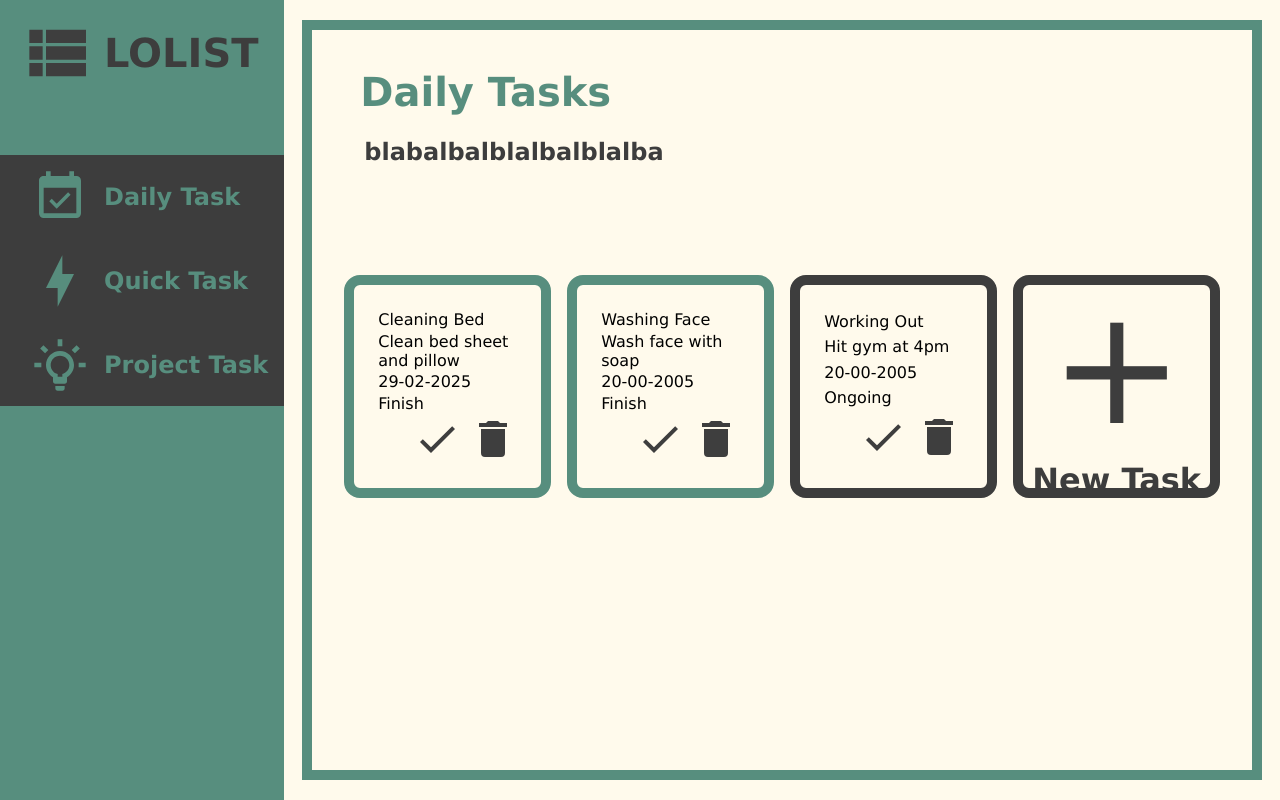
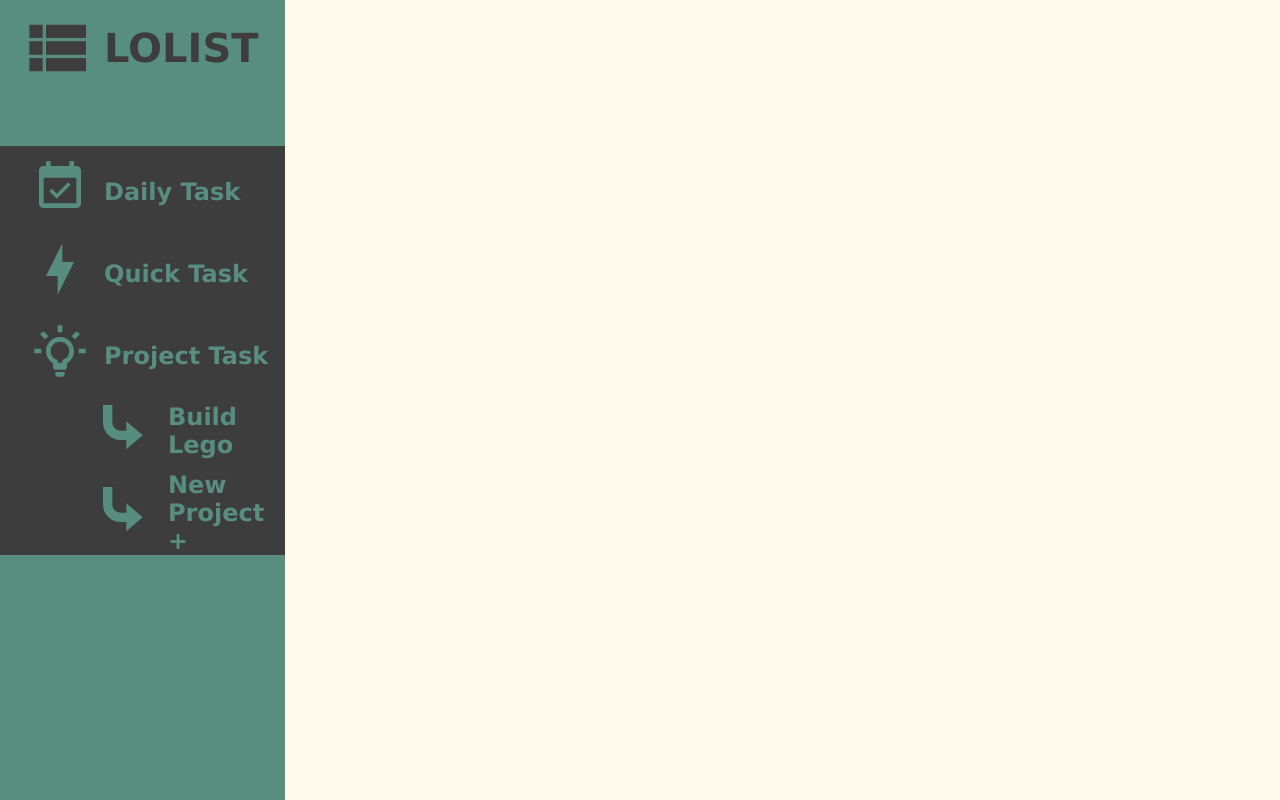
Before and after one commit to Nand-o/Project-Todo-List, a website built with webpack: page src/index.html in a window 1280 px wide. Built offline with nearby package versions, Linux system fonts and the light colour scheme.

Commit message:
Done making DOM to show the project, and start working with the DOM Dashboard.

```diff
--- a/src/DOM.js
+++ b/src/DOM.js
@@ -1,9 +1,11 @@
 import { Task, addTask } from "./object";
 import doneIcon from "/assets/done.svg";
 import deleteSvg from "/assets/delete.svg";
+import arrowList from "/assets/arrow-list.svg";
 
 function makeTaskContent(type) {
     const container = document.querySelector(".content");
+    container.textContent = '';
 
     const divContent = document.createElement("div");
     divContent.classList.add("content-area");
@@ -90,6 +92,8 @@ function makeTaskList(type) {
 
         if (task.status === "Finish") {
             divTask.style.cssText = "border: 10px solid var(--green-clr);";
+            done.style.cssText = "filter: var(--icon-green-clr);";
+            deleteIcon.style.cssText = "filter: var(--icon-green-clr);";
         }
 
 
@@ -124,6 +128,7 @@ function makeTaskList(type) {
 
 function makeDialogForm(type) {
     const container = document.querySelector(".content");
+    // container.textContent = '';
 
     const dialog = document.createElement("dialog");
     dialog.id = `dialog${type.title}`;
@@ -196,5 +201,42 @@ function makeDialogForm(type) {
     container.appendChild(dialog);
 }
 
+function makeProjectList(projects) {
+    const container = document.querySelector(".project-list");
+    container.textContent = '';
+    let i = 1;
 
-export { makeTaskContent, makeTaskList, makeDialogForm };
+    projects.forEach(project => {
+        const divProject = document.createElement("div");
+        divProject.classList.add(`project`);
+        divProject.setAttribute("id", `project${i}`);
+
+        const arrow = document.createElement("img");
+        arrow.src = arrowList;
+
+        const newText = document.createElement("p");
+        newText.textContent = project.title;
+
+        divProject.appendChild(arrow);
+        divProject.appendChild(newText);
+        container.appendChild(divProject);
+        i++;
+    });
+
+    const newProject = document.createElement("div");
+    newProject.classList.add("addProject");
+
+    const arrow = document.createElement("img");
+    arrow.src = arrowList;
+
+    const newText = document.createElement("p");
+    newText.textContent = "New Project +";
+
+    newProject.appendChild(arrow);
+    newProject.appendChild(newText);
+
+    container.appendChild(newProject);
+}
+
+
+export { makeTaskContent, makeTaskList, makeDialogForm, makeProjectList };
--- a/src/index.html
+++ b/src/index.html
@@ -13,23 +13,36 @@
             </div>
 
             <div class="dashboard-items">
-                <div>
+                <div id="daily">
                     <img src="/assets/daily-task.svg" alt="Daily Icon">
                     <p>Daily Task</p>
                 </div>
-                <div>
+                <div id="quick">
                     <img src="/assets/quick-task.svg" alt="Quick Icon">
                     <p>Quick Task</p>
                 </div>
-                <div>
+                <div id="project">
                     <img src="/assets/project-task.svg" alt="Project Icon">
                     <p>Project Task</p>
                 </div>
-
+                <div class="project-list">
+                </div>
             </div>
         </div>
 
         <div class="content">
         </div>
+
+        <dialog id="dialog-project">
+            <form class="form-project">
+                <div class="form-project-container">
+                    <label for="project-title"></label>
+                    <input type="text" class="project-title" id="projectTitle">
+                    <label for="project-desc"></label>
+                    <input type="text" class="project-desc" id="projectDesc">
+                    <button type="submit" class="project-submit" autofocus>Submit</button>
+                </div>
+            </form>
+        </dialog>
     </body>
 </html>
--- a/src/index.js
+++ b/src/index.js
@@ -1,24 +1,27 @@
 import "./styles.css";
-import { makeTaskContent, makeTaskList, makeDialogForm } from "./DOM";
-import { Task, addTask } from "./object";
-
-let dailyTasks = {
-    title: "Daily Tasks",
-    description: "blabalbalblalbalblalba",
-    tasks: [],
-};
-
-const cleanBed = new Task("Cleaning Bed", "Clean bed sheet and pillow", "29-02-2025", "Finish");
-addTask(cleanBed, dailyTasks);
-
-const washFace = new Task("Washing Face", "Wash face with soap", "20-00-2005", "Finish");
-addTask(washFace, dailyTasks);
-
-const workout = new Task("Working Out", "Hit gym at 4pm", "20-00-2005", "Ongoing");
-addTask(workout, dailyTasks);
+import { makeTaskContent, makeTaskList, makeDialogForm, makeProjectList } from "./DOM";
+import { dailyTasks, myProjects, quickTasks, Task, addTask, Project, addProject } from "./object";
 
 console.log(dailyTasks);
 
-makeTaskContent(dailyTasks);
-makeTaskList(dailyTasks);
-makeDialogForm(dailyTasks);
+
+
+const dailyBtn = document.querySelector("#daily");
+
+dailyBtn.addEventListener("click", () => {
+    makeTaskContent(dailyTasks);
+    makeTaskList(dailyTasks);
+    makeDialogForm(dailyTasks);
+    makeProjectList(myProjects);
+});
+
+const quickBtn = document.querySelector("#quick");
+
+quickBtn.addEventListener("click", () => {
+    makeTaskContent(quickTasks);
+    makeTaskList(quickTasks);
+    makeDialogForm(quickTasks);
+    makeProjectList(myProjects);
+});
+
+makeProjectList(myProjects);
--- a/src/object.js
+++ b/src/object.js
@@ -1,12 +1,62 @@
-function Task (title, description, due, status = "Ongoing") {
+const dailyTasks = {
+    title: "Daily Tasks",
+    description: "Stay on top of your routine with our Daily Tasks section. This is where you can quickly add, manage, and track the tasks you need to complete each day. Whether it's work, personal errands, or small goals, keeping everything organized in one place helps you focus on what matters most. Prioritize, check off completed items, and feel accomplished as you make your way through your day. Ready to tackle the day ahead? Start with your list!",
+    tasks: [],
+};
+
+const quickTasks = {
+    title: "Quick Tasks",
+    description: "For those moments when you just need to get things done fast, the Quick Tasks section is here to help. Add your small, time-sensitive tasks with a single click—perfect for quick reminders, errands, or things that can be knocked out in no time. Stay efficient and keep your day moving by checking off tasks as you breeze through them. Short, sweet, and simple—get it done in a flash!",
+    tasks: [],
+}
+
+const myProjects = [];
+
+
+// Default Task
+
+// daily task
+
+const cleanBed = new Task("Cleaning Bed", "Clean bed sheet and pillow", "29-02-2025", "Finish");
+addTask(cleanBed, dailyTasks);
+
+const washFace = new Task("Washing Face", "Wash face with soap", "20-00-2005", "Finish");
+addTask(washFace, dailyTasks);
+
+const workout = new Task("Working Out", "Hit gym at 4pm", "20-00-2005", "Ongoing");
+addTask(workout, dailyTasks);
+
+// quick task
+
+const checkGarage = new Task("Checking Garage", "Check the garage", "20-00-2000");
+addTask(checkGarage, quickTasks);
+
+const loginGame = new Task("Login Game", "Login genshin impact for daily login", "29-02-2025");
+addTask(loginGame, quickTasks);
+
+const buildLego = new Project("Build Lego", "This project for me to track my lego build");
+addProject(buildLego, myProjects);
+
+
+function Task(title, description, due, status = "Ongoing") {
     this.title = title;
     this.description = description;
     this.due = due;
     this.status = status;
 }
 
-function addTask (task, type) {
+function addTask(task, type) {
     type.tasks.push(task)
 }
 
-export {Task, addTask};
+function Project(title, description) {
+    this.title = title;
+    this.description = description;
+    this.tasks = [];
+}
+
+function addProject(project, projects) {
+    projects.push(project);
+}
+
+export { dailyTasks, myProjects, quickTasks, Task, addTask, Project, addProject };
--- a/src/styles.css
+++ b/src/styles.css
@@ -47,7 +47,7 @@ body {
     }
 
     & .dashboard-items {
-        flex-grow: 0.5;
+        flex-grow: 1;
         display: flex;
         flex-direction: column;
         /* gap: 1em; */
@@ -69,11 +69,36 @@ body {
                 font-size: 1.5rem;
                 font-weight: bold;
                 color: var(--green-clr);
+                margin-top: 10px;
             }
         }
 
-        :hover {
+        & .project-list {
+            flex-direction: column;
+            align-items: flex-start;
+            flex: 1;
+            background-color: var(--green-clr);
+            padding-left: 0;
+            gap: 0;
+
+            & div {
+                flex-grow: 0.2;
+                width: 22.25vw;
+                padding-left: 6em;
+            }
+
+            & .addProject {
+                flex-grow: 0.2;
+                width: 22.25vw;
+            }
+        }
+
+        div:hover {
             background-color: var(--white-clr);
+        }
+
+        .project-list:hover {
+            background-color: var(--green-clr);
         }
     }
 }
@@ -88,7 +113,7 @@ body {
 
 .content-area {
     /* background-color: var(--green-clr); */
-    border: 10px solid var(--green-clr);
+    /* border: 10px solid var(--green-clr); */
     width: 75vw;
     height: 95vh;
     display: flex;
@@ -116,7 +141,8 @@ body {
 
         & .desc-project {
             font-size: 1.5rem;
-            padding-left: 1.5em;
+            padding-left: 1.4em;
+            padding-right: 2em;
             font-weight: 600;
             color: var(--black-clr);
         }
```
Also changed, not shown: assets/arrow-list.svg (added).
